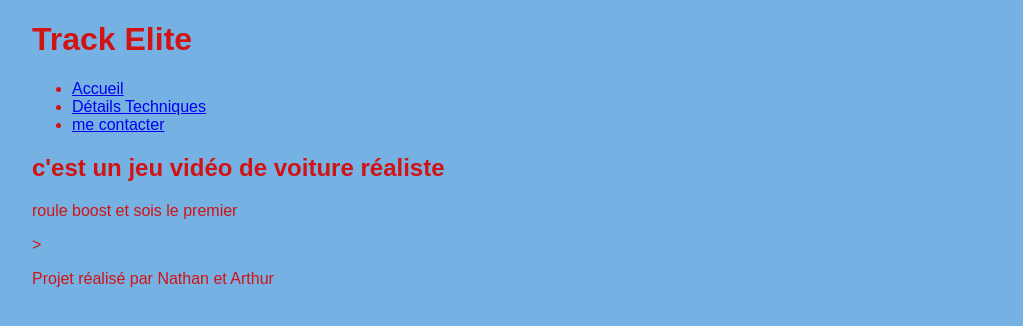
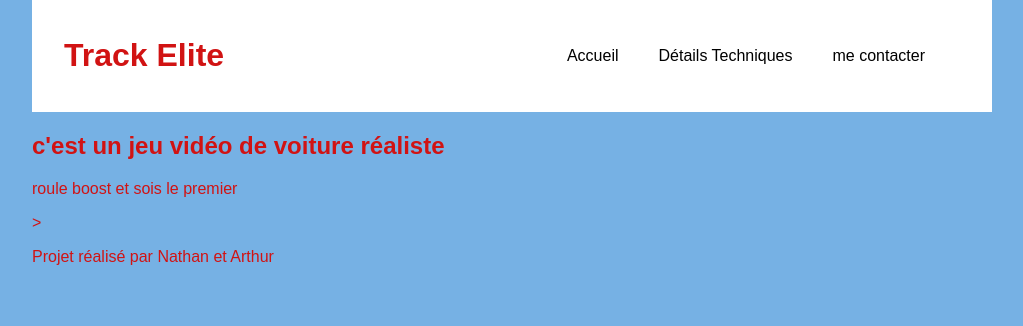
Before and after one commit to nath352/mon-chef-doeuvre-nathan-michon, a plain HTML site: page index.html in a window 1280 px wide. Shown: the whole page, without its empty margins (128-1151 px from the left). Drawn offline with Linux system fonts and the light colour scheme.

Commit message:
feat: Style du header et de la navigation avec Flexbox

```diff
--- a/index.html
+++ b/index.html
@@ -10,9 +10,8 @@
     <div class="container">
         <header>
             <h1>Track Elite</h1>
-        </header>
         <nav>
-            <ul>
+            <ul class="menu">
                 <li>
                     <a href="index.html">Accueil</a>
                 </li>
@@ -24,6 +23,7 @@
                 </li>
             </ul>
         </nav>
+        </header>
         <main>
             <section>
                 <h2>c'est un jeu vidéo de voiture réaliste</h2>
--- a/style.css
+++ b/style.css
@@ -9,3 +9,29 @@ body {
     max-width: 960px;
     margin: 0 auto;
 }
+
+header {
+    display: flex;
+    justify-content: space-between;
+    align-items: center;
+     padding: 1rem 2rem;
+    background-color: white
+
+}
+
+.menu {
+    list-style: none;
+    display:flex;
+    margin: 0 15px
+}
+
+li {
+    display:flex;
+    margin: 20px;
+
+}
+
+a {
+    text-decoration: none;
+    color: rgb(0, 0, 0);
+}
```
Also changed, not shown: contact.html (+1 -1 lines), details.html (+1 -1 lines).
